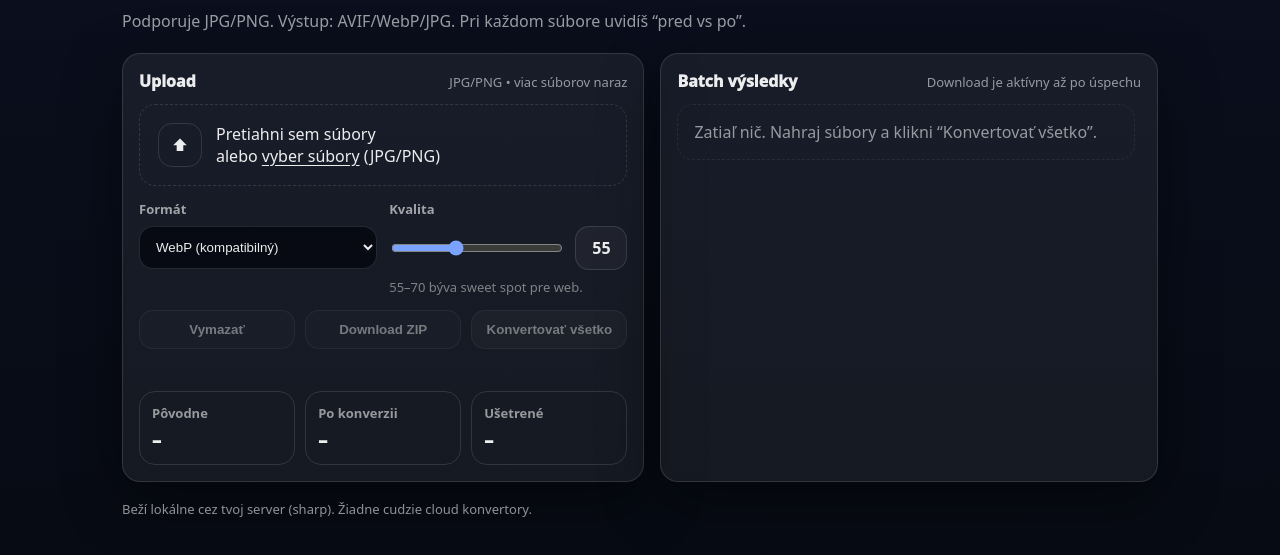
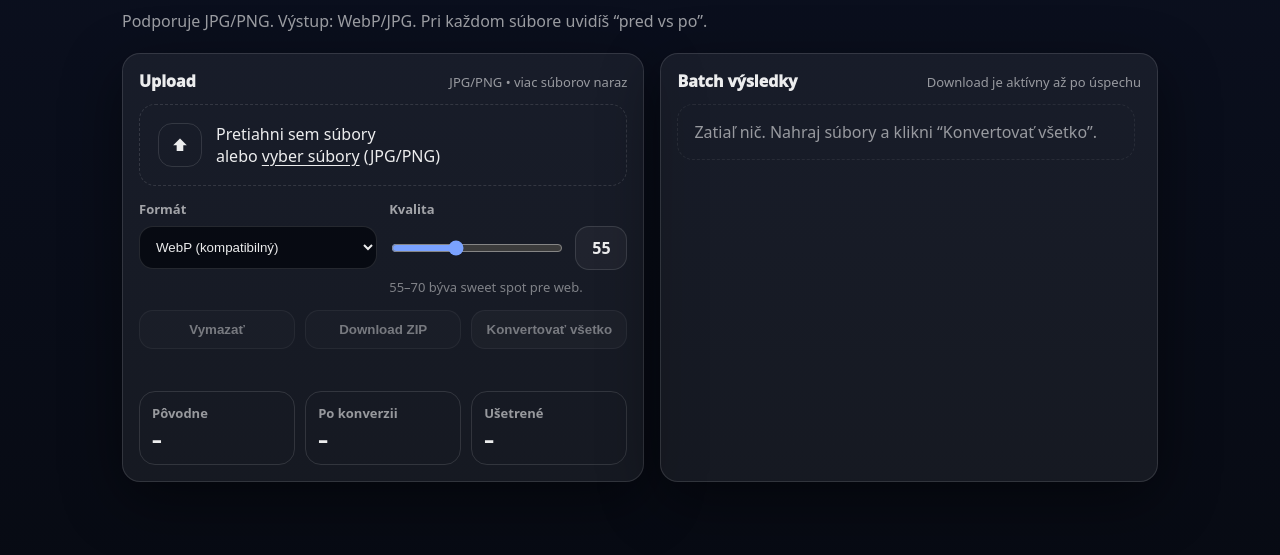
Before and after one commit to flashayy/img-converter, a website: page public/index.html in a window 1280 px wide. Shown: the part 153-708 px from the top of the page. Drawn offline with nearby package versions, Linux system fonts and the light colour scheme.

Commit message:
mensie upravy

```diff
--- a/public/index.html
+++ b/public/index.html
@@ -30,7 +30,7 @@
       <main class="wrap">
         <section class="hero">
           <h1>Dropni súbory, vyber formát, uvidíš úsporu. 🧊</h1>
-          <p>Podporuje JPG/PNG. Výstup: AVIF/WebP/JPG. Pri každom súbore uvidíš “pred vs po”.</p>
+          <p>Podporuje JPG/PNG. Výstup: WebP/JPG. Pri každom súbore uvidíš “pred vs po”.</p>
         </section>
 
         <section class="grid">
@@ -120,9 +120,6 @@
           </div>
         </section>
 
-        <footer class="footer">
-          Beží lokálne cez tvoj server (sharp). Žiadne cudzie cloud konvertory.
-        </footer>
       </main>
     </div>
 
```
